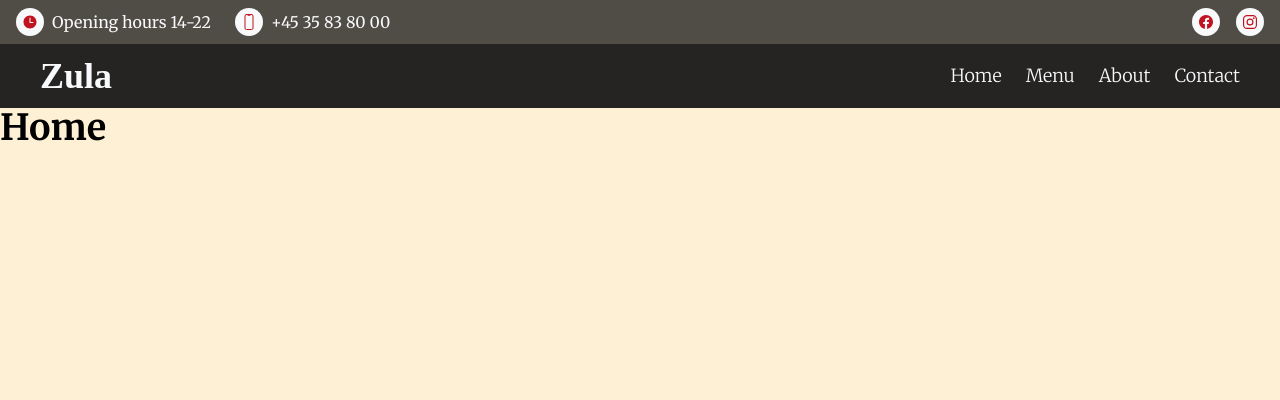
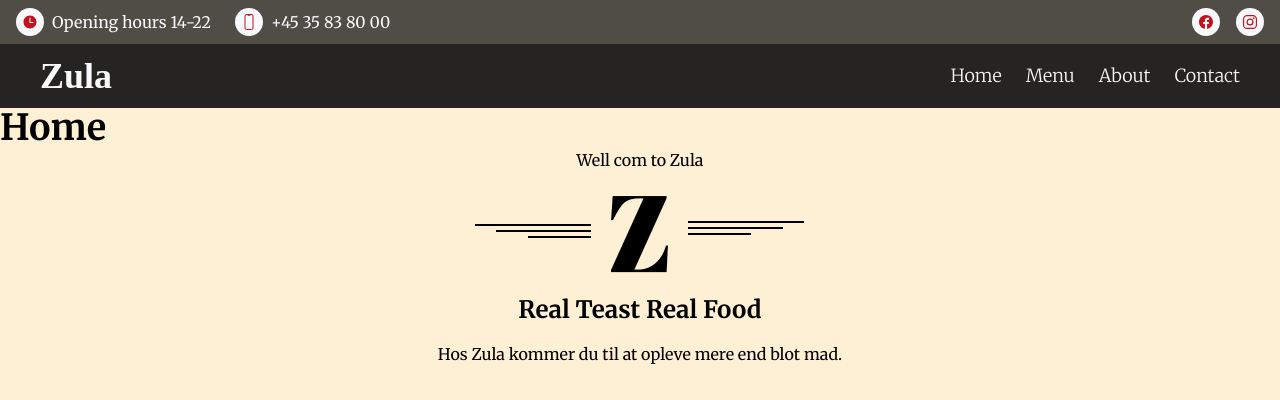
Before and after one commit to orindholt/zula-restaurant, a React (Create React App) app: page / in a window 1280 px wide. Shown: the top 400 px of the page. Built offline with nearby package versions, Linux system fonts and the light colour scheme; a web font is replaced by a local one.

Commit message:
done with home content

```diff
--- a/src/pages/Home.js
+++ b/src/pages/Home.js
@@ -1,7 +1,21 @@
 const Home = () => {
 	return (
-		<div>
-			<h1 className="text-4xl font-bold">Home</h1>
+		<div className="home content">
+			<h3 className="text-4xl font-bold">Home</h3>
+			<h2 className="text-center ">Well com to Zula</h2>
+			<div>
+				<img
+					className="zula-icon mx-auto mt-4 font-bold"
+					src="assets/zula_icon_01.png"
+					alt=""
+				/>
+			</div>
+			<h1 className="text-center font-bold text-2xl mt-4">
+				Real Teast Real Food
+			</h1>
+			<p className="text-center mt-4 ">
+				Hos Zula kommer du til at opleve mere end blot mad.
+			</p>
 		</div>
 	);
 };
```
